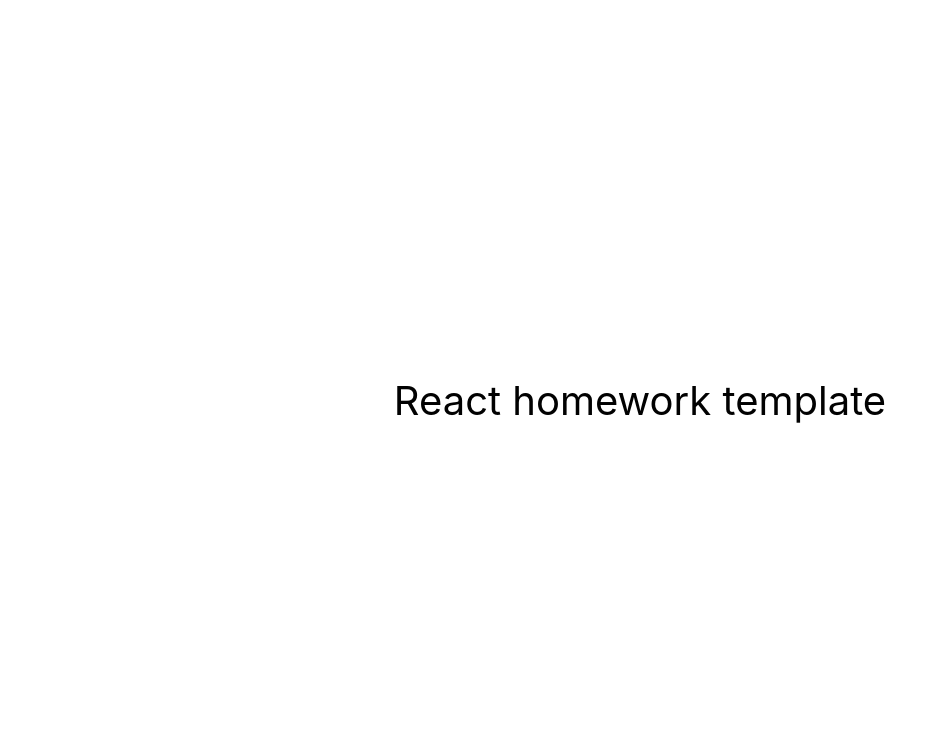
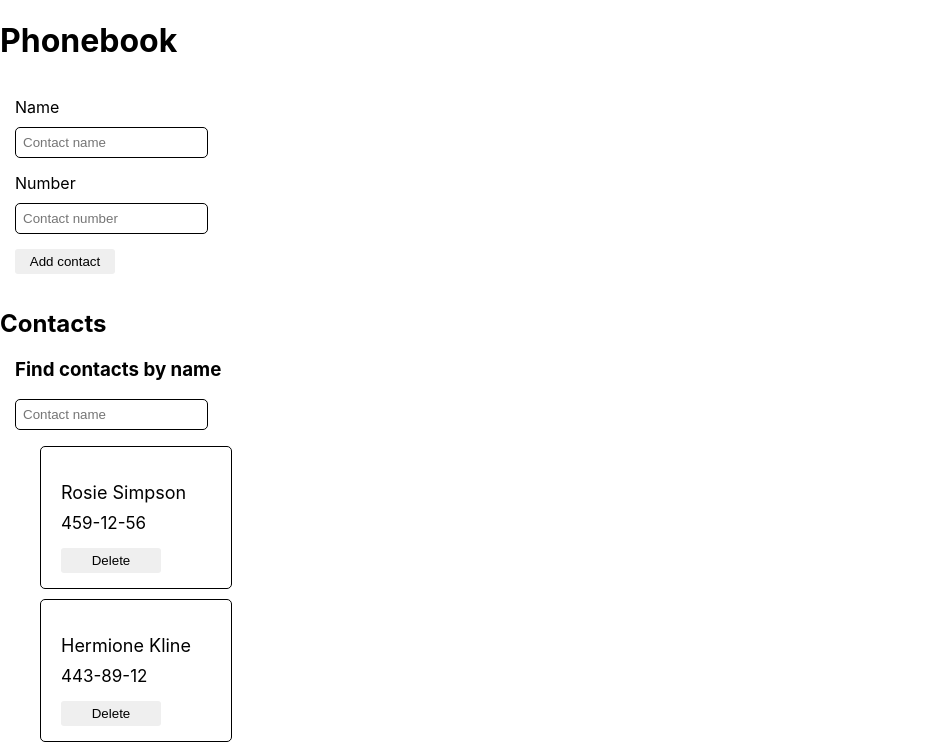
Before and after one commit to KamilaDudzik/goit-react-hw-02-phonebook, a React (Create React App) app: page / in a window 1280 px wide. Shown: the top 750 px of the page, without its empty margins (0-946 px from the left). Built offline with nearby package versions, Linux system fonts and the light colour scheme.

Commit message:
Built App

```diff
--- a/src/components/App.jsx
+++ b/src/components/App.jsx
@@ -1,16 +1,69 @@
-export const App = () => {
-  return (
-    <div
-      style={{
-        height: '100vh',
-        display: 'flex',
-        justifyContent: 'center',
-        alignItems: 'center',
-        fontSize: 40,
-        color: '#010101'
-      }}
-    >
-      React homework template
-    </div>
-  );
-};
+import { Component } from "react";
+import { nanoid } from "nanoid";
+
+import { ContactForm } from "./ContactForm/ContactForm";
+import { ContactList } from "./ContactList/ContactList";
+import { Filter } from "./Filter/Filter";
+
+export class App extends Component {
+  state = {
+    contacts: [
+      { id: 'id-1', name: 'Rosie Simpson', number: '459-12-56' },
+      { id: 'id-2', name: 'Hermione Kline', number: '443-89-12' },
+      { id: 'id-3', name: 'Eden Clements', number: '645-17-79' },
+      { id: 'id-4', name: 'Annie Copeland', number: '227-91-26' },
+    ],
+    filter: "",
+  };
+
+  newContact = (name, number) => {
+
+    const { contacts } = this.state;
+
+    const contactNames = contacts.map(contact => {
+      return contact.name;
+    });
+
+    if (contactNames.includes(name))
+      return alert(`${name} is alredy in contacts`);
+
+    this.setState(prevState => ({
+      contacts: [...prevState.contacts, { id: nanoid(), name, number }]
+    }))
+  }
+
+  showContacts = () => {
+
+    const { contacts, filter } = this.state;
+
+    return contacts.filter(contact =>
+      contact.name.toLowerCase().includes(filter.toLowerCase())
+    )
+  }
+
+  deleteContact = id => {
+    this.setState(prevState => ({
+      contacts: prevState.contacts.filter(contact => contact.id !== id)
+    }))
+  }
+
+  filterContacts = newValue => {
+    this.setState({
+      filter: newValue
+    })
+  }
+
+  render() {
+
+    return (
+      <div>
+        <h1>Phonebook</h1>
+        <ContactForm onSubmit={this.newContact} />
+        <h2>Contacts</h2>
+        <Filter onChange={this.filterContacts} />
+        <ContactList contacts={this.showContacts()} onClick={this.deleteContact}
+        />
+      </div>
+    )
+  }
+}
--- a/src/components/ContactList/ContactList.jsx
+++ b/src/components/ContactList/ContactList.jsx
@@ -23,6 +23,7 @@
                                 type="submit"
                                 onClick={this.deleteContact}
                                 className={css.contactsButton}
+                                value={contact.id}
                             >
                                 Delete
                             </button>
```
